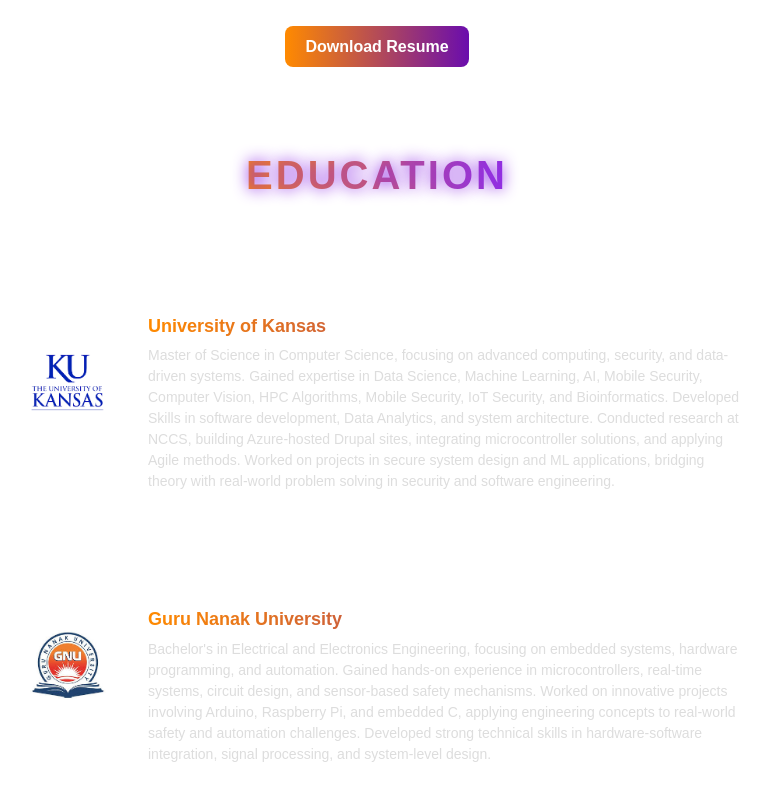
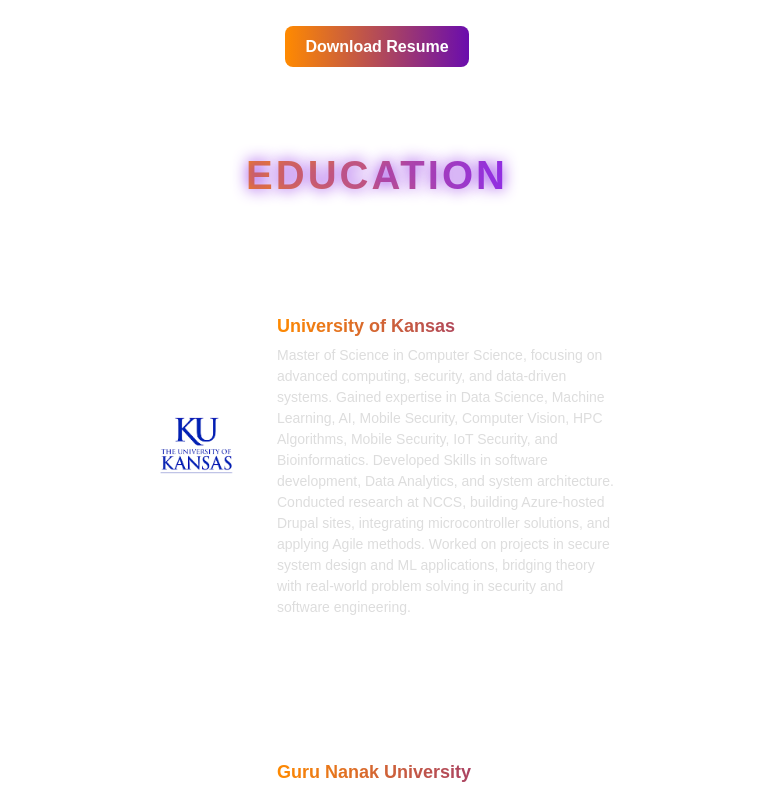
Before and after one commit to SumanthLingabathini/Sumanth-Lingabathini, a plain HTML site: page index.html in a window 1280 px wide. Shown: the part 967-1753 px from the top of the page, without its empty margins (263-1033 px from the left). Drawn offline with nearby package versions, Linux system fonts and the light colour scheme; files whose address does not match are found by name.

Commit message:
Update style.css

```diff
--- a/css/style.css
+++ b/css/style.css
@@ -141,6 +141,16 @@ body {
     border-color: #6a0dad;
 }
 
+/* Section Container */
+.section {
+    display: flex;
+    flex-direction: column;
+    align-items: center;      /* horizontally center all child elements */
+    justify-content: center;  /* vertically center if height is set */
+    text-align: center;
+    padding: 40px 20px;
+}
+
 /* Section Headings */
 .section-heading {
     font-size: 2.5rem;
@@ -153,6 +163,8 @@ body {
     display: inline-block;
     padding-bottom: 8px;
 }
+
+/* Underline Effect */
 .section-heading::after {
     content: '';
     position: absolute;
@@ -164,9 +176,11 @@ body {
     transform: scaleX(0);
     transition: transform 0.3s ease-in-out;
 }
+
 .section-heading:hover::after {
     transform: scaleX(1);
 }
+
 
 /* Certifications Section */
 .certificate-container {
```
